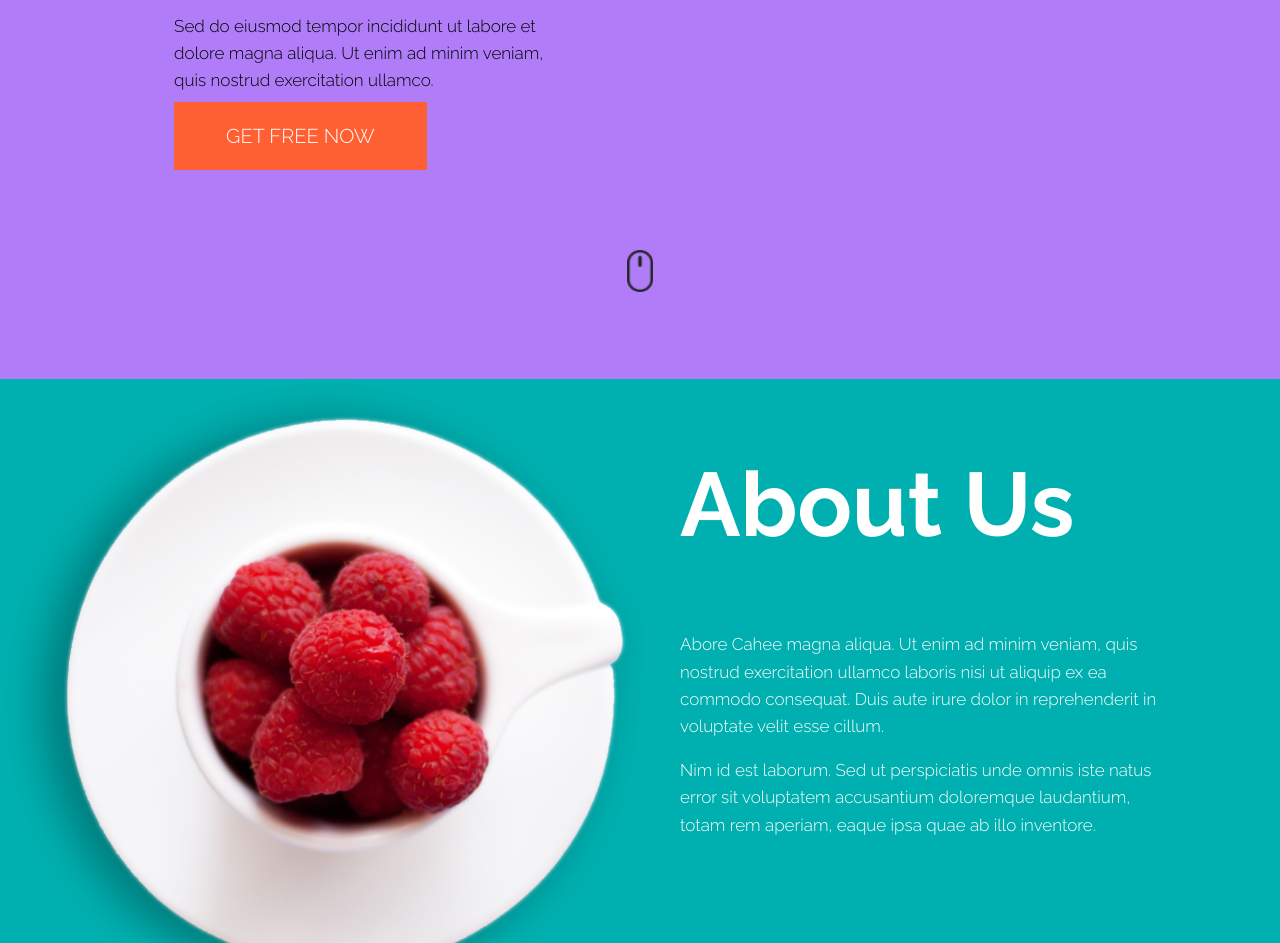
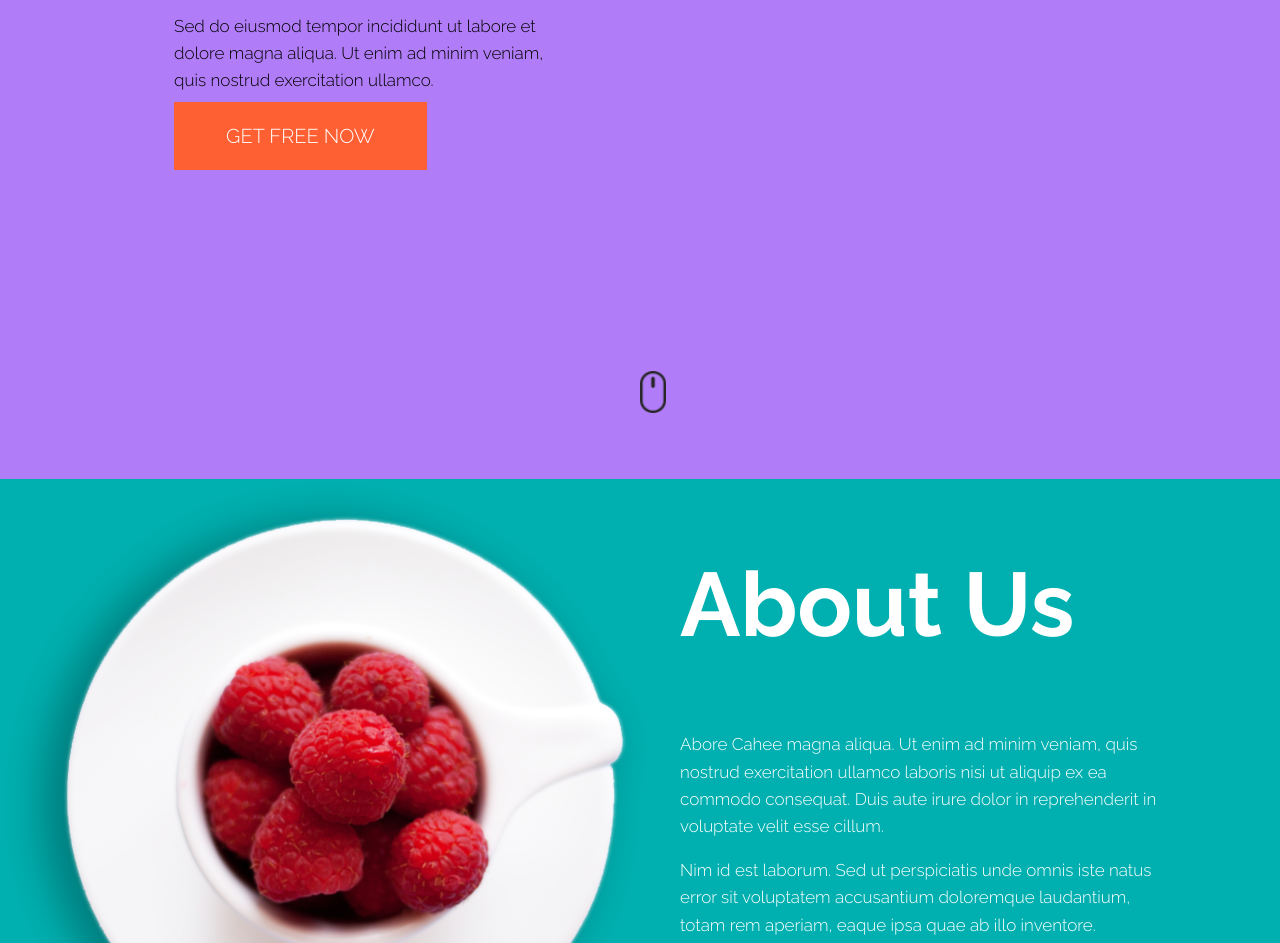
Before and after one commit to morepozitiva/caheebeam, a plain HTML site: page index.html in a window 1280 px wide. Shown: the part 357-1300 px from the top of the page. Drawn offline with Linux system fonts and the light colour scheme.

Commit message:
First commit

```diff
--- a/css/styles.css
+++ b/css/styles.css
@@ -11,6 +11,7 @@ a, button{
 }
 
 html{
+   scroll-behavior: smooth;
    font-size: 10px;
 }
 
@@ -27,10 +28,11 @@ body{
 }
 
 .header{
+   min-height: 100vh;
    background: url(../img/img.jpg);
    background-size: cover;
    /* width: 100%; */
-   padding: 0 0 0 166px;
+   padding: 0 0 100px 166px;
    display: flex;
 }
 
@@ -111,10 +113,7 @@ body{
 
 .scroll{
    position: relative;
-   /* margin: 0 0 66px 0;
-   text-align: center; */
-   /* margin: 0 auto; */
-   /* margin: 0 0 66px 0; */
+
 }
 
 .scroll img{
@@ -126,11 +125,25 @@ body{
    transform: translate(-50%, -50%);
    width: 26px;
    height: 42px;
+   /* padding: 15px; */
 }
+
+.scroll a img{
+   transform: rotate(0);
+}
+
+.scroll a img:hover,
+.scroll a img:focus,
+.scroll a img:active{
+   transform: rotate(180deg);
+}
+
+
 
 .main{
    background-color: #00b0b0;
    position: relative;
+   min-height: 100vh;
 }
 
 .main__text{
--- a/index.html
+++ b/index.html
@@ -43,9 +43,11 @@
          </div>
       </div>
       <div class="scroll">
-         <img src="img/scroll.png" alt="">
+         <a href="#about">
+            <img src="img/scroll.png" alt="">
+         </a>
       </div>
-      <div class="main">
+      <div class="main" id="about">
          <img src="img/img-about.png" alt="">
          <div class="container">
             <div class="main__text">
```
